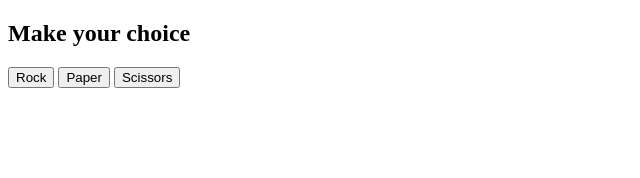
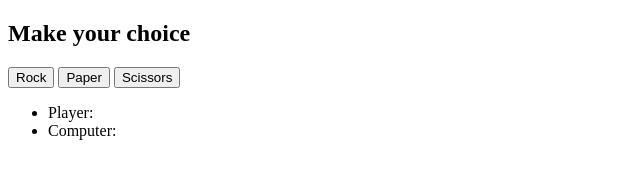
Before and after one commit to cmosol/rock-paper-scissors, a plain HTML site: page index.html in a window 1280 px wide. Shown: the whole page, without its empty margins (0-640 px from the left). Drawn offline with Linux system fonts and the light colour scheme.

Commit message:
add scoreboard

```diff
--- a/index.html
+++ b/index.html
@@ -12,5 +12,11 @@
     <button id='rock'>Rock</button>
     <button id='paper'>Paper</button>
     <button id='scissors'>Scissors</button>
+    <div class="score">
+        <ul>
+            <li id="playerScore">Player:</li>
+            <li id="computerScore">Computer:</li>
+        </ul>
+    </div>
 </body>
 </html>
```
